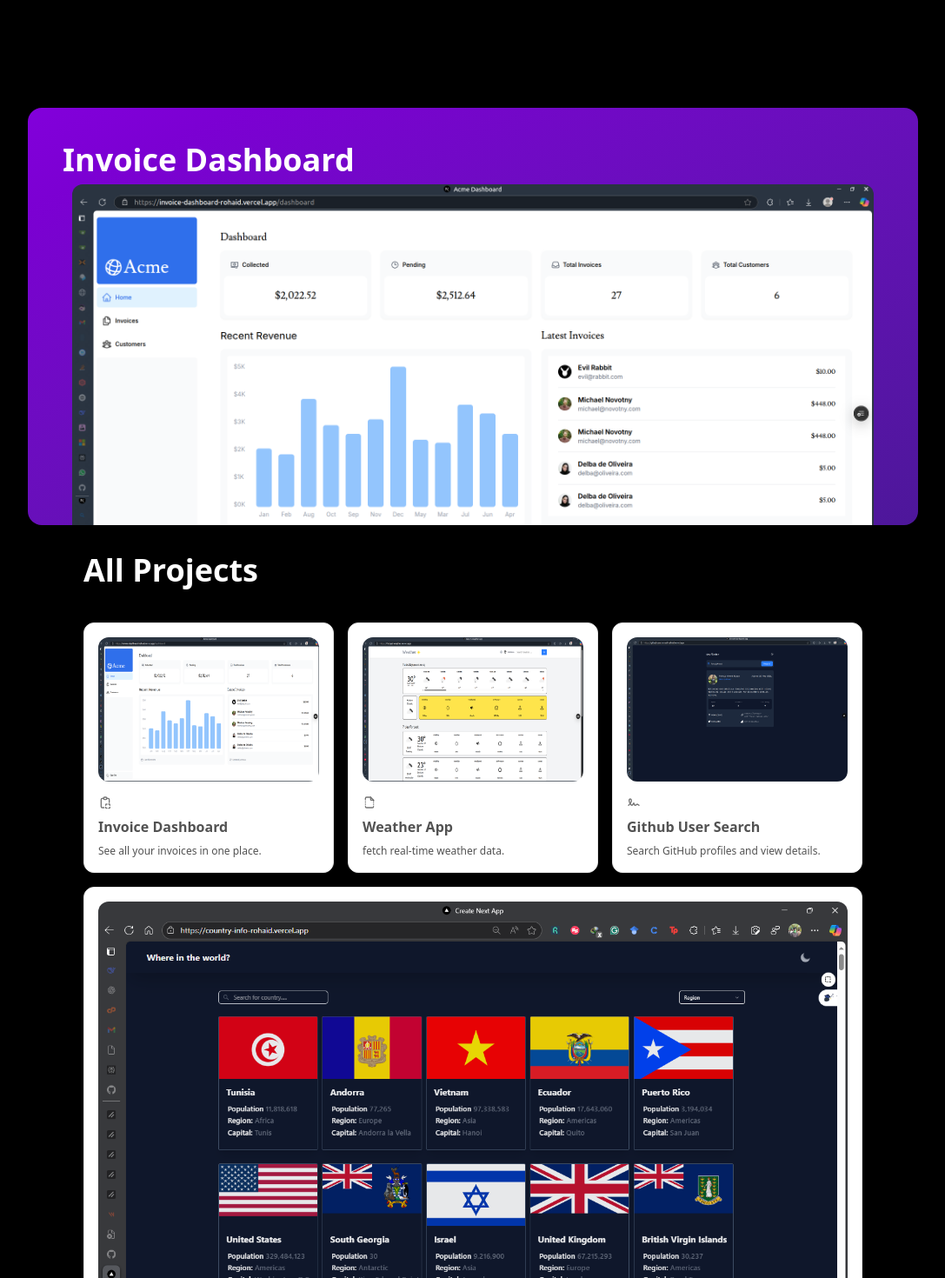
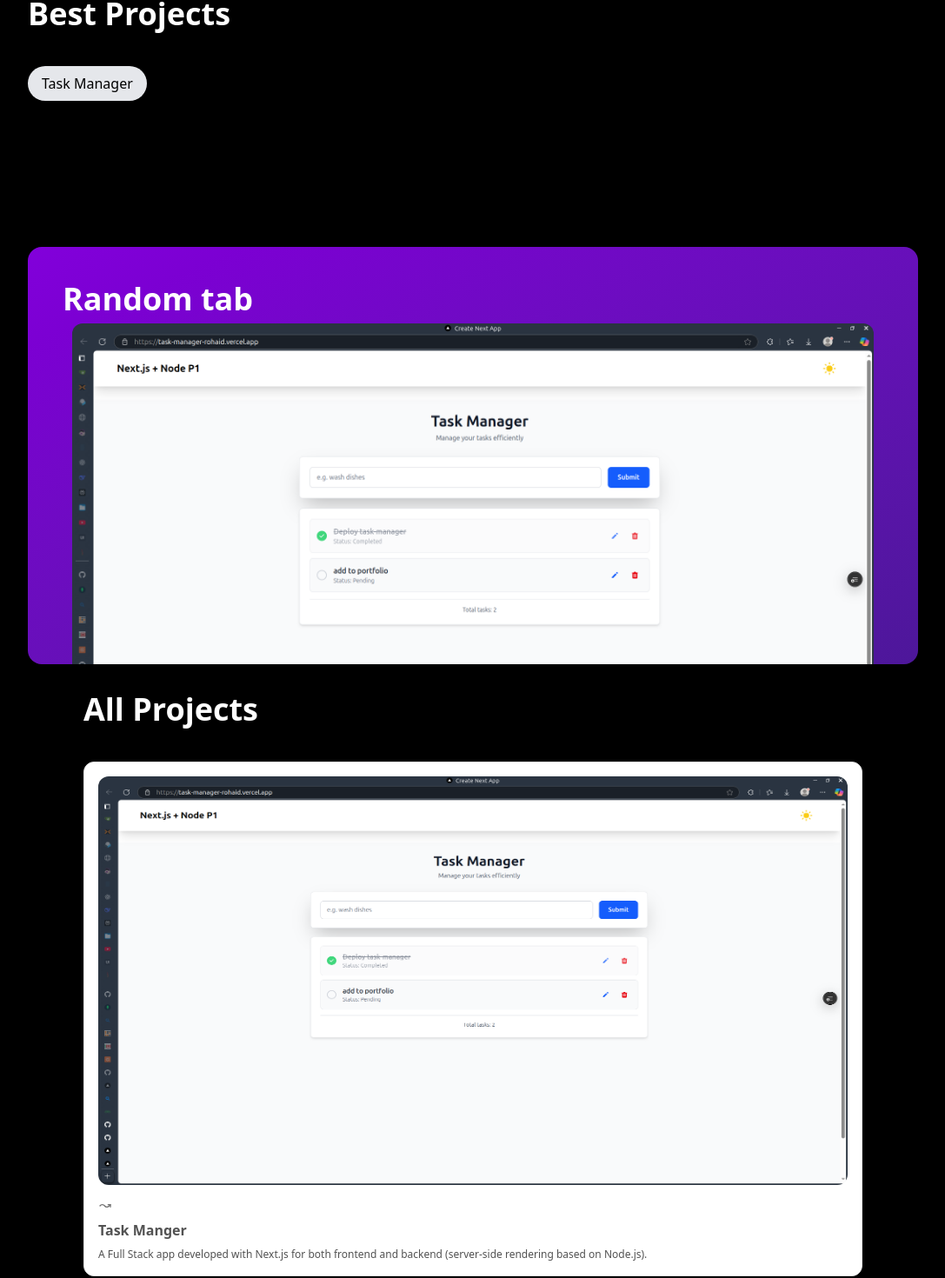
Before and after one commit to RohaidAhmed/rohaid-portfolio, a Next.js app: page / in a window 1280 px wide. Shown: the part 964-2434 px from the top of the page at 87% size, without its empty margins (96-1183 px from the left). Built offline with nearby package versions, Linux system fonts and the light colour scheme.

Commit message:
added task-manager and updated UI

```diff
--- a/package.json
+++ b/package.json
@@ -12,7 +12,7 @@
     "@tabler/icons-react": "^3.34.0",
     "clsx": "^2.1.1",
     "motion": "^12.23.0",
-    "next": "15.3.5",
+    "next": "^15.5.2",
     "react": "^19.0.0",
     "react-dom": "^19.0.0",
     "tailwind-merge": "^3.3.1"
--- a/src/app/(home)/components/BackgroundBeamsDemo.tsx
+++ b/src/app/(home)/components/BackgroundBeamsDemo.tsx
@@ -4,21 +4,29 @@ import { BackgroundBeams } from "@/components/ui/background-beams";
 
 export function BackgroundBeamsDemo() {
     return (
-        <div className="h-[40rem] w-full rounded-md bg-neutral-950 relative flex flex-col items-center justify-center antialiased">
+        <div className="h-[20rem] w-full rounded-md bg-neutral-950 relative flex flex-col items-center  antialiased">
             <div className="max-w-2xl mx-auto p-4">
                 <h1 className="relative z-10 text-lg md:text-7xl  bg-clip-text text-transparent bg-gradient-to-b from-neutral-200 to-neutral-600  text-center font-sans font-bold">
                     Contact Me
                 </h1>
                 <p></p>
                 <p className="text-neutral-500 max-w-lg mx-auto my-2 text-sm text-center relative z-10">
-                    Looking for Front-End Development? Contact Me for Web Solutions and Seamless User Experiences!
+                    Looking for Full Stack Development? Contact Me for Web Solutions and Seamless User Experiences!
                 </p>
             </div>
-            <div className="flex flex-row mx-auto gap- px-4 py-2">
-                <p className="grid-cols-1">Email: </p>
-                <div
-                    className="grid-cols-2  rounded-lg border border-neutral-800 focus:ring-2  bg-neutral-950 placeholder:text-neutral-700 "
-                >rohaidahmed123@gmail.com</div>
+            <div className="gap-0 justify-evenly">
+                <div className="grid-cols-2 flex gap-2 px-4 py-2">
+                    <span className="mt-3">Email: </span>
+                    <div
+                        className="px-3 py-2 rounded-lg border border-neutral-800 focus:ring-2  bg-neutral-950 placeholder:text-neutral-700 "
+                    >rohaidahmed123@gmail.com</div>
+                </div>
+                <div className="grid-cols-2 flex  gap-2 px-4 py-2">
+                    <span className="mt-3">Contact No.: </span>
+                    <div
+                        className="px-3 py-2 rounded-lg border border-neutral-800 focus:ring-2  bg-neutral-950 placeholder:text-neutral-700 "
+                    >+923197547207</div>
+                </div>
             </div>
             <BackgroundBeams />
         </div>
--- a/src/app/(home)/components/BentoGridDemo.tsx
+++ b/src/app/(home)/components/BentoGridDemo.tsx
@@ -1,6 +1,7 @@
 import React from "react";
 import { BentoGrid, BentoGridItem } from "@/components/ui/bento-grid";
 import {
+  IconArrowWaveRightUp,
   IconClipboardCopy,
   IconFileBroken,
   IconSignature,
@@ -22,7 +23,9 @@ export function BentoGridDemo() {
             description={item.description}
             header={item.header}
             icon={item.icon}
-            className={i === 3 || i === 6 ? "md:col-span-3 md:row-span-2" : ""}
+            href={item.href}
+            className={i === 0 ? "md:col-span-3 md:row-span-2" : ""}
+          // className={i === 3 || i === 6 ? "md:col-span-3 md:row-span-2" : ""}
           />
         ))}
       </BentoGrid>
@@ -49,6 +52,13 @@ function ItemImage({ src, href }: { src: string; href: string }) {
 }
 const items = [
   {
+    title: "Task Manger",
+    description: "A Full Stack app developed with Next.js for both frontend and backend (server-side rendering based on Node.js).",
+    href: "https://task-manager-rohaid.vercel.app/",
+    header: <ItemImage src={"/best-projects/task-manager.png"} href={"https://task-manager-rohaid.vercel.app/"} />,
+    icon: <IconArrowWaveRightUp className="h-4 w-4 text-neutral-500" />,
+  },
+  {
     title: "Invoice Dashboard",
     description: "See all your invoices in one place.",
     src: "/best-projects/invoice-dashboard.png",
@@ -68,6 +78,7 @@ const items = [
   {
     title: "Github User Search",
     description: "Search GitHub profiles and view details.",
+    href: "https://github-user-serach-rohaid.vercel.app/",
     header: <ItemImage src={"/best-projects/github-user-search.png"} href={"https://github-user-serach-rohaid.vercel.app/"} />,
     icon: <IconSignature className="h-4 w-4 text-neutral-500" />,
   },
@@ -75,15 +86,10 @@ const items = [
     title: "Country Info App",
     description:
       "Get detailed information about countries worldwide.",
+    href: "https://country-info-rohaid.vercel.app/",
     header: <ItemImage src={"/best-projects/country-info.PNG"} href={"https://country-info-rohaid.vercel.app/"} />,
     icon: <IconTableColumn className="h-4 w-4 text-neutral-500" />,
   },
-  // {
-  //   title: "The Pursuit of Knowledge",
-  //   description: "Join the quest for understanding and enlightenment.",
-  //   header: <ItemImage src={""} href={""} />,
-  //   icon: <IconArrowWaveRightUp className="h-4 w-4 text-neutral-500" />,
-  // },
   // {
   //   title: "The Joy of Creation",
   //   description: "Experience the thrill of bringing ideas to life.",
--- a/src/app/(home)/components/SpotlightPreview.tsx
+++ b/src/app/(home)/components/SpotlightPreview.tsx
@@ -4,7 +4,7 @@ import { Spotlight } from "@/components/ui/Spotlight";
 
 export function SpotlightPreview() {
   return (
-    <div className="relative flex h-[40rem] w-full overflow-hidden rounded-md bg-black/[0.96] antialiased md:items-center md:justify-center">
+    <div className="relative flex h-screen w-full overflow-hidden rounded-md bg-black/[0.96] antialiased md:items-center md:justify-center">
       {/* <div
         className={cn(
           "pointer-events-none absolute inset-0 [background-size:40px_40px] select-none",
@@ -18,8 +18,11 @@ export function SpotlightPreview() {
       />
       <div className="relative z-10 mx-auto w-full max-w-7xl p-4 pt-20 md:pt-0">
         <h1 className="bg-opacity-50 bg-gradient-to-b from-neutral-50 to-neutral-400 bg-clip-text text-center text-4xl font-bold text-transparent md:text-7xl">
-          Rohaid Ahmed Mirza <br /> Computer Engineer.
+          Rohaid Ahmed Mirza
         </h1>
+        <h2 className="bg-opacity-50 bg-gradient-to-b from-neutral-50 to-neutral-400 bg-clip-text text-center text-4xl font-bold text-transparent md:text-5xl mt-1">
+          Full Stack Engineer
+        </h2>
         <p className="mx-auto mt-4 max-w-lg text-center text-base font-normal text-neutral-300">
           Skilled in Tailwind, NextJS, TypeScript; focused
           on responsive, dynamic web development with efficient code and state
--- a/src/app/(home)/components/TabsDemo.tsx
+++ b/src/app/(home)/components/TabsDemo.tsx
@@ -7,28 +7,18 @@ import Link from "next/link";
 export function TabsDemo() {
     const tabs = [
         {
-            title: "Invoice Dashboard",
-            value: "dashboard",
+            title: "Task Manager",
+            value: "task-manager",
             content: (
                 <div className="w-full overflow-hidden relative h-full rounded-2xl p-10 text-xl md:text-4xl font-bold text-white bg-gradient-to-br from-purple-700 to-violet-900">
-                    <p>Invoice Dashboard</p>
-                    <ImageContainer src={"/best-projects/invoice-dashboard.png"} href={"https://invoice-dashboard-rohaid.vercel.app/"} />
-                </div>
-            ),
-        },
-        {
-            title: "Weather App",
-            value: "services",
-            content: (
-                <div className="w-full overflow-hidden relative h-full rounded-2xl p-10 text-xl md:text-4xl font-bold text-white bg-gradient-to-br from-purple-700 to-violet-900">
-                    <p>Weather App</p>
-                    <ImageContainer src={"/best-projects/weather-app.png"} href={"https://forcast-weather.vercel.app/"} />
+                    <p>Random tab</p>
+                    <ImageContainer src={"/best-projects/task-manager.png"} href={"https://task-manager-rohaid.vercel.app/"} />
                 </div>
             ),
         },
         {
             title: "Github User Search",
-            value: "service",
+            value: "github-user-search",
             content: (
                 <div className="w-full overflow-hidden relative h-full rounded-2xl p-10 text-xl md:text-4xl font-bold text-white bg-gradient-to-br from-purple-700 to-violet-900">
                     <p>Github User Search</p>
@@ -46,20 +36,11 @@ export function TabsDemo() {
                 </div>
             ),
         },
-        // {
-        //     title: "Random",
-        //     value: "random",
-        //     content: (
-        //         <div className="w-full overflow-hidden relative h-full rounded-2xl p-10 text-xl md:text-4xl font-bold text-white bg-gradient-to-br from-purple-700 to-violet-900">
-        //             <p>Random tab</p>
-        //             <ImageContainer src={""} href={""} />
-        //         </div>
-        //     ),
-        // },
+
     ];
 
     return (
-        <div className="h-[20rem] md:h-[40rem] [perspective:1000px] relative b flex flex-col max-w-5xl mx-auto w-full  items-start justify-start my-40 gap-10">
+        <div className="h-[20rem] md:h-[40rem] [perspective:1000px] relative flex flex-col max-w-5xl mx-auto w-full  items-start justify-start my-40 gap-10">
             <h2 className="font-bold text-4xl text-white">Best Projects</h2>
             <Tabs tabs={tabs} />
         </div>
--- a/src/components/ui/bento-grid.tsx
+++ b/src/components/ui/bento-grid.tsx
@@ -1,4 +1,5 @@
 import { cn } from "@/lib/utils";
+import Link from "next/link";
 
 export const BentoGrid = ({
   className,
@@ -25,12 +26,14 @@ export const BentoGridItem = ({
   description,
   header,
   icon,
+  href,
 }: {
   className?: string;
   title?: string | React.ReactNode;
   description?: string | React.ReactNode;
   header?: React.ReactNode;
   icon?: React.ReactNode;
+  href?: string;
 }) => {
   return (
     <div
@@ -42,12 +45,14 @@ export const BentoGridItem = ({
       {header}
       <div className="transition duration-200 group-hover/bento:translate-x-2">
         {icon}
+        <Link href={href ? href : ""} target="_blank">
           <div className="mt-2 mb-2 font-sans font-bold text-neutral-600 dark:text-neutral-200">
             {title}
           </div>
           <div className="font-sans text-xs font-normal text-neutral-600 dark:text-neutral-300">
             {description}
           </div>
+        </Link>
       </div>
     </div>
   );
```
Also changed, not shown: public/best-projects/task-manager.png (added), 1 other file (tests, documents, lock files or other folders). Lines whose indentation alone changed are shown as unchanged.
